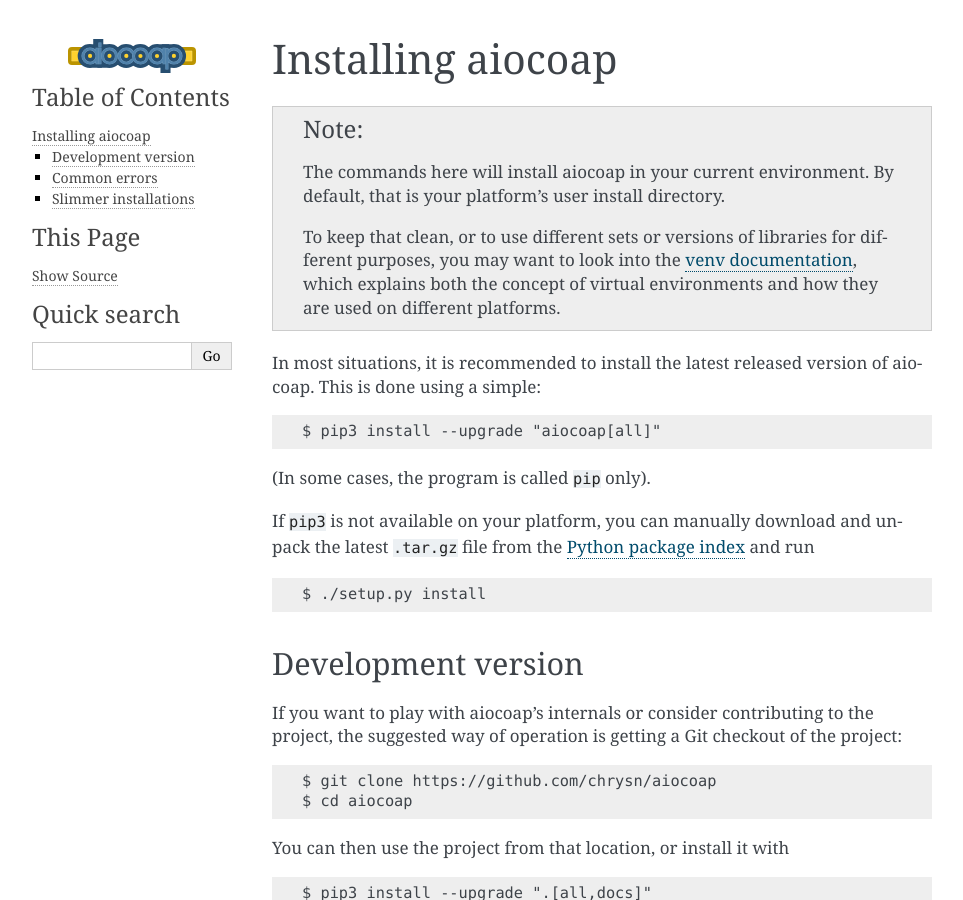
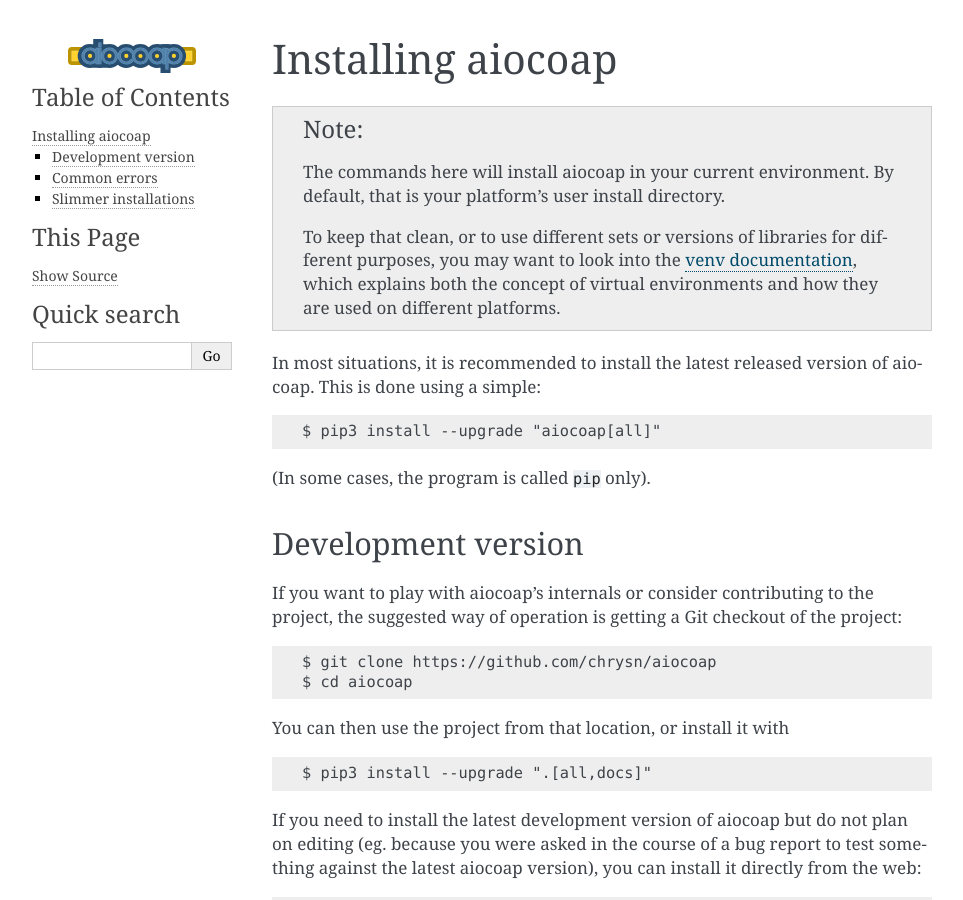
Before and after one commit to chrysn/aiocoap, a Sphinx documentation site: the page built from doc/installation.rst, in a window 1280 px wide and 900 px high. Shown: the whole window, without its empty margins (148-1111 px from the left). Built offline with Sphinx 7.4.7, drawn with Linux system fonts in a browser that asks for light colours; pages that are not in the unit, such as notebooks, are missing from menus.

Commit message:
doc: Installation through ./setup.py is not common any more
pip has become available quite widely; those who don't have it will know
their way around.

```diff
--- a/doc/installation.rst
+++ b/doc/installation.rst
@@ -19,13 +19,6 @@ aiocoap. This is done using a simple::
     $ pip3 install --upgrade "aiocoap[all]"
 
 (In some cases, the program is called ``pip`` only).
-
-If ``pip3`` is not available on your platform, you can manually download and
-unpack the latest ``.tar.gz`` file from the `Python package index`_ and run
-
-::
-
-    $ ./setup.py install
 
 
 .. _installation-development:
```
